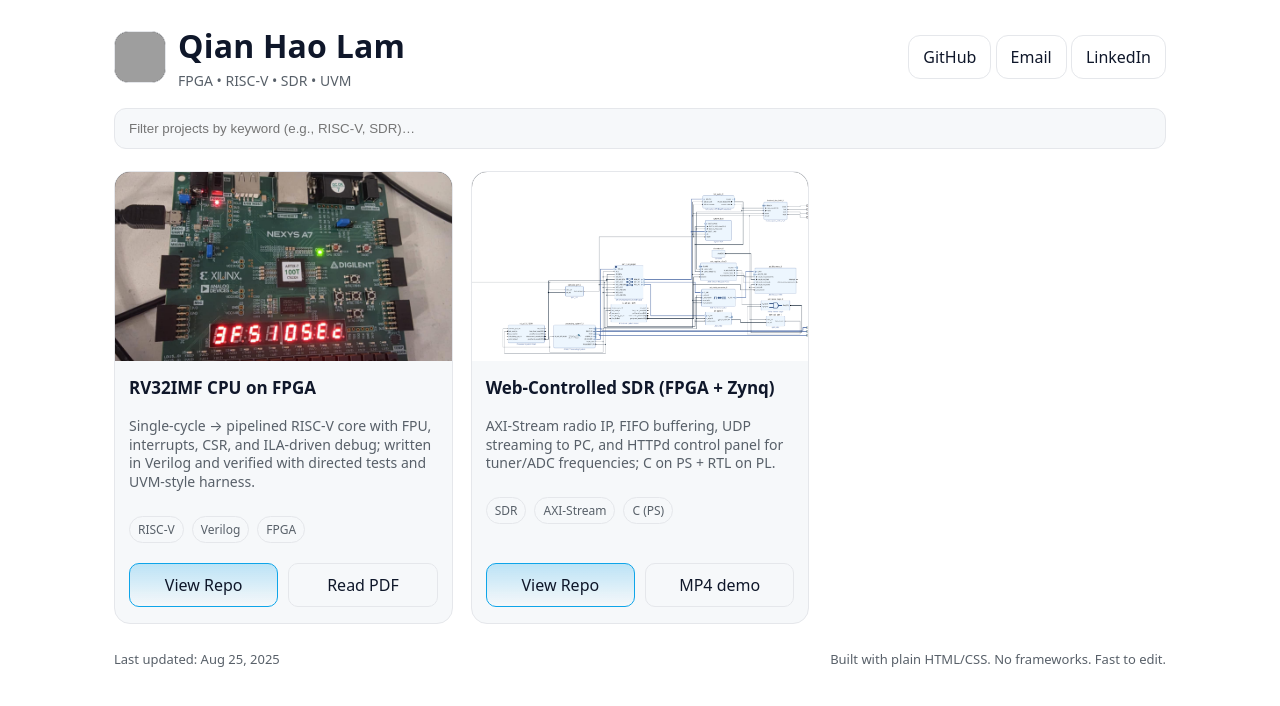
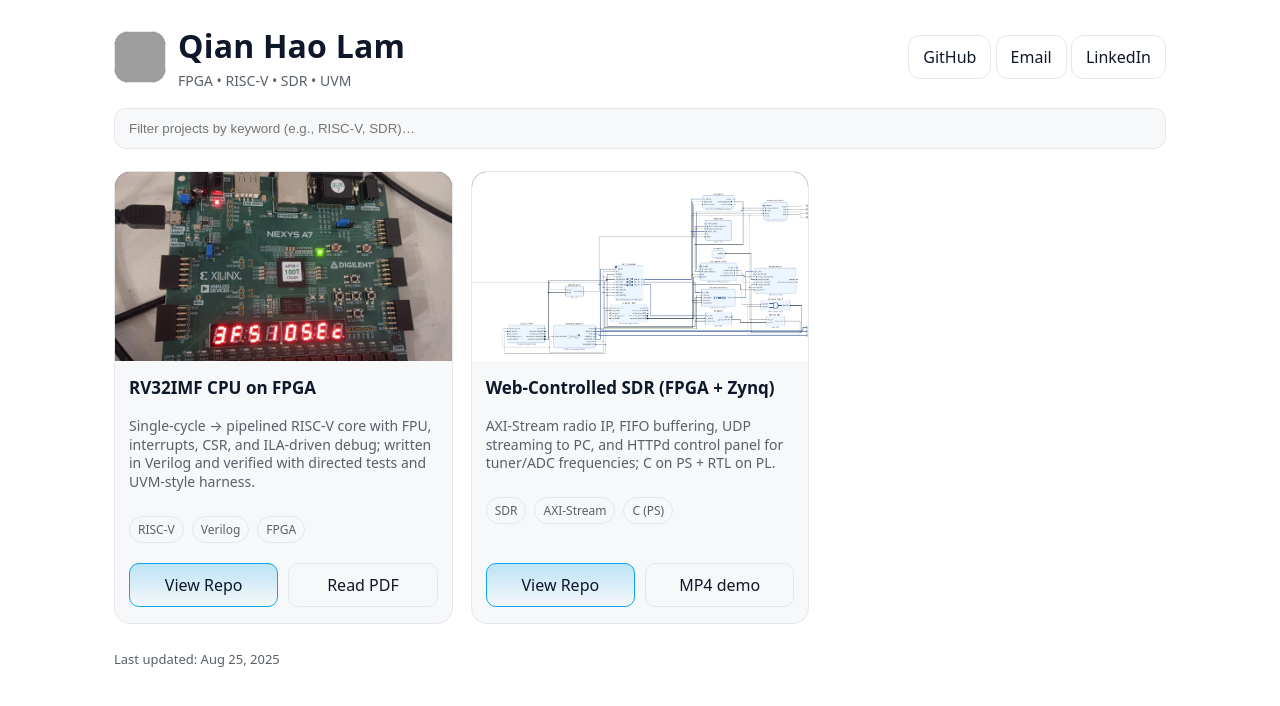
Before and after one commit to qiandawg/portfolio, a plain HTML site: page index.html in a window 1280 px wide. Drawn offline with Linux system fonts and the light colour scheme; grey boxes are pictures that could not be loaded.

```diff
--- a/index.html
+++ b/index.html
@@ -111,7 +111,6 @@
 
     <footer>
       <span>Last updated: <span id="updated"></span></span>
-      <span>Built with plain HTML/CSS. No frameworks. Fast to edit.</span>
     </footer>
   </div>
 
```
